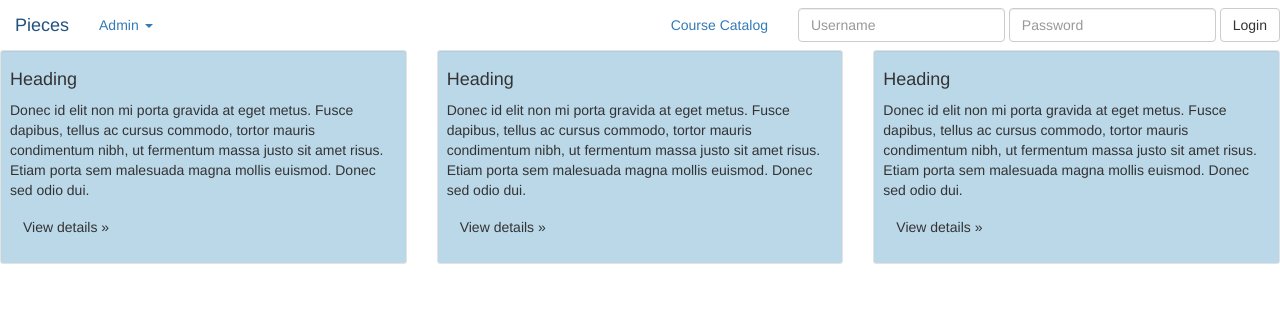
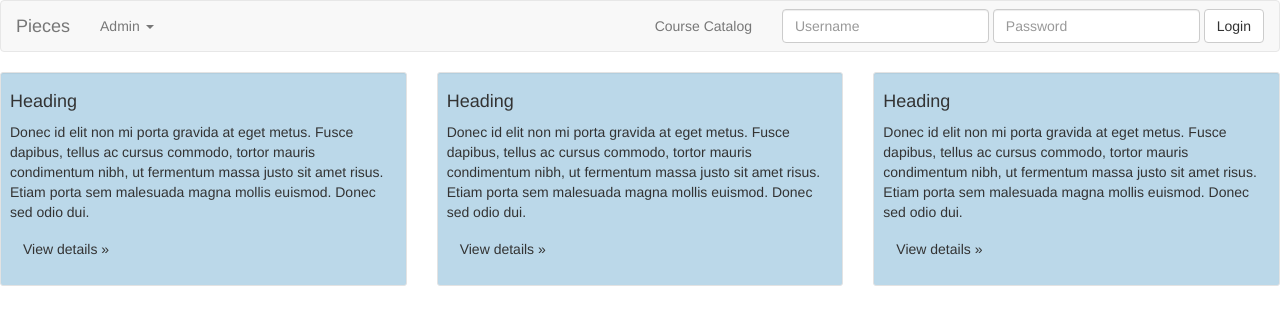
Before and after one commit to novastorm/pieces-together, a Flask app: page / in a window 1280 px wide. Shown: the top 325 px of the page. Run offline with Flask 2, Linux system fonts and the light colour scheme; some libraries are stand-ins or nearby versions.

Commit message:
clean up header design

```diff
--- a/templates/header_view.j2
+++ b/templates/header_view.j2
@@ -1,3 +1,5 @@
+<nav class="navbar navbar-default">
+    <div class="container-fluid">
         <div class="navbar-header">
             <button type="button" class="navbar-toggle" data-toggle="collapse" data-target=".navbar-ex1-collapse">
                 <span class="sr-only">Toggle navigation</span>
@@ -54,3 +56,5 @@
                 {% endif %}
             </ul>
         </div>
+    </div>
+</nav>
```
Lines whose indentation alone changed are shown as unchanged.
